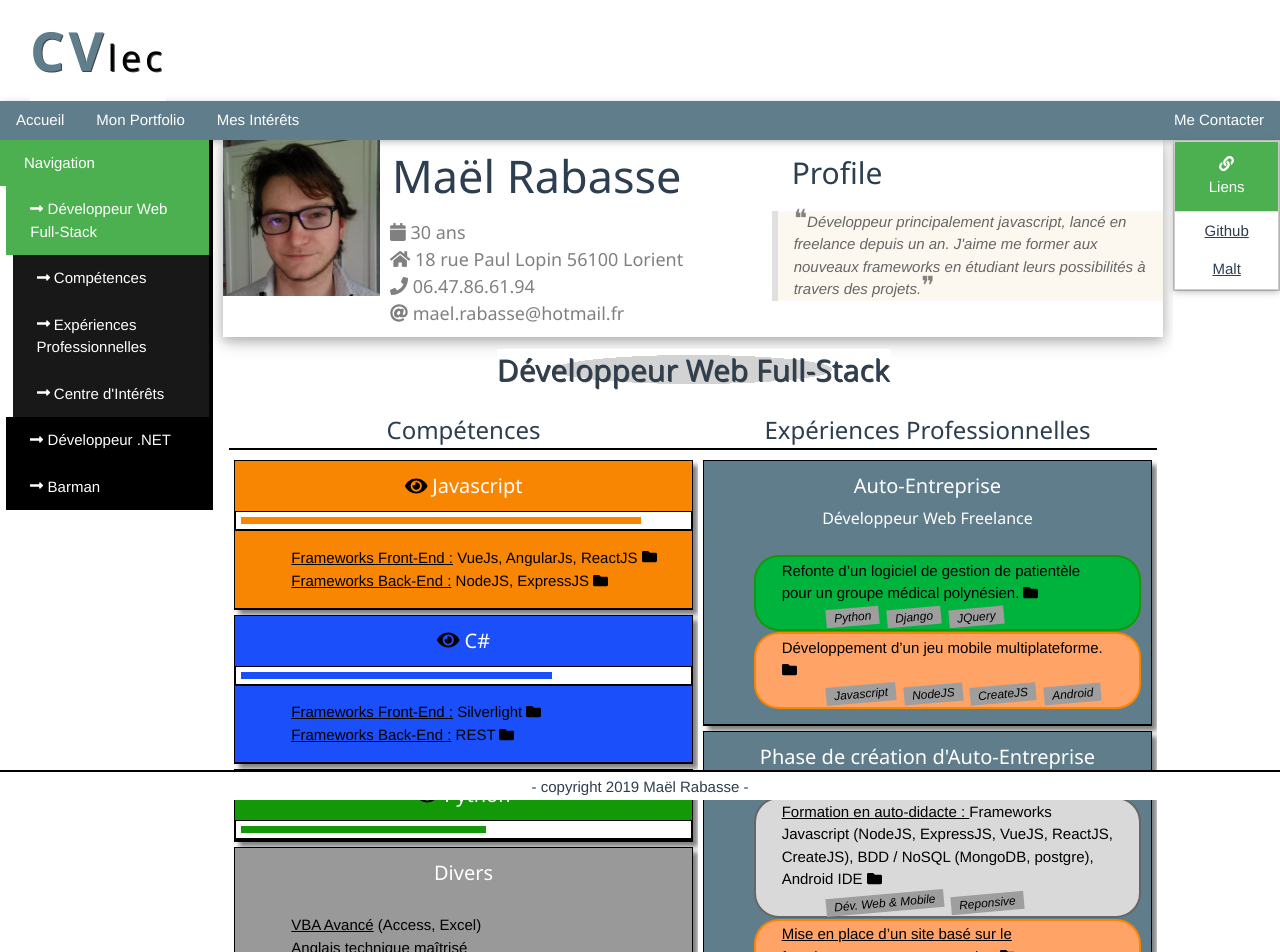
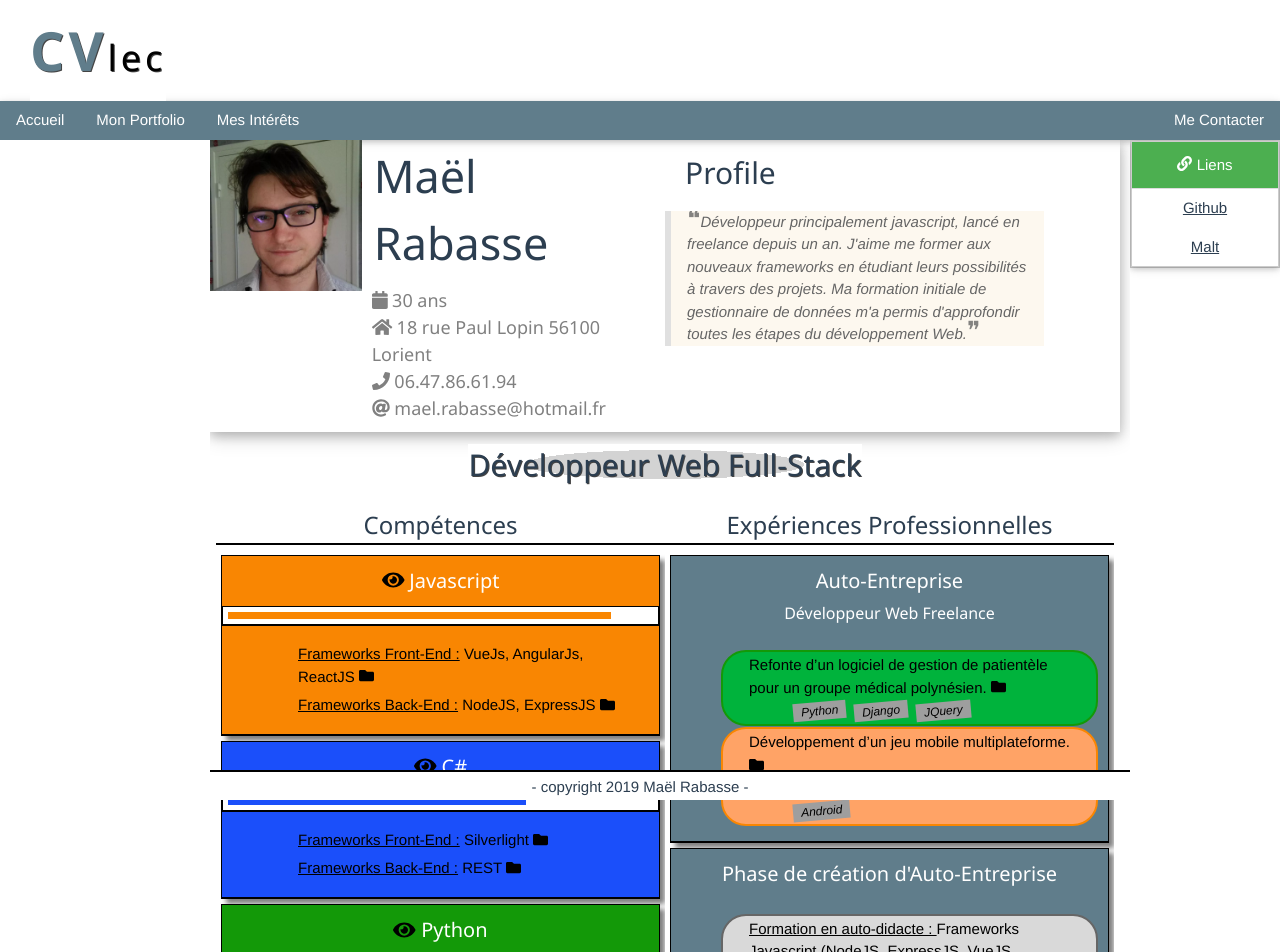
Before and after one commit to PapageiSquirrel/CVlec, a Vue app: page / in a window 1280 px wide. Shown: the top 952 px of the page. Built offline with nearby package versions, Linux system fonts and the light colour scheme.

Commit message:
Add NavLink + Multi-plateform
A link can be selected to filter the cv. Also put the bars as sidebars to have a collapse state for smaller devices

```diff
--- a/src/App.vue
+++ b/src/App.vue
@@ -15,12 +15,18 @@
         <div class="w3-bar-item w3-button w3-right">Me Contacter</div>
       </nav>
 
-      <div class="w3-row">
-        <div id="nav-tab" class="w3-col m2 l2">
-          <nav-tab v-bind:tree="tree" v-bind:depth="0" v-on:navigateTo="NavigateTo" />
+      <div class="content">
+        <div class="w3-sidebar w3-collapse" v-bind:style="{ 'margin-top': sidebarMargin + 'px' }" style="width:210px;">
+          <nav-tab class="nav-tab" v-bind:tree="tree" v-bind:depth="0" v-on:navigateTo="NavigateTo" style="width:200px;" /><br>
+          <nav-link class="nav-tab" v-bind:selectedLink="selectedLink" v-on:selectLink="SelectLink" style="width:200px; margin-top:100px;" />
         </div>
 
-        <div id="main-view" class="w3-col m8 l9">
+        <div id="nav-contact" class="w3-sidebar w3-collapse" v-bind:style="{ 'margin-top': sidebarMargin + 'px' }" style="width:150px;right:0;">
+          <nav-contact class="nav-tab" v-bind:contacts="user.contacts" />
+        </div>
+
+        <div class="w3-main w3-row" style="margin-left: 200px;margin-right: 150px;">
+          <div id="main-view">
             <user-info v-bind:user="user" />
 
             <!--<user-profiles v-bind:profiles="user.profiles" v-on:select="SelectProfile" />-->
@@ -28,11 +34,10 @@
             <profile-overview v-if="selectedProfile != -1"
               v-bind:profile="user.profiles[selectedProfile]"
               v-bind:selectedSection="selectedSection"
-            v-on:selectSection="SelectSection" />
+              v-on:selectSection="SelectSection"
+              v-bind:selectedLink="selectedLink"
+              v-on:selectLink="SelectLink" />
           </div>
-
-        <div id="nav-contact" class="w3-col m2 l1">
-          <nav-contact v-bind:contacts="user.contacts" />
         </div>
       </div>
     </div>
@@ -48,6 +53,7 @@ import UserInfo from './components/UserInfo.vue'
 import ProfileOverview from './components/ProfileOverview.vue'
 import NavContact from './components/NavContact.vue'
 import NavTab from './components/NavTab.vue'
+import NavLink from './components/NavLink.vue'
 
 import Data from './data/user.json'
 
@@ -58,11 +64,13 @@ export default {
     //UserProfiles,
     ProfileOverview,
     NavContact,
-    NavTab
+    NavTab,
+    NavLink
   },
   data: function() {
     return {
       barOffset: null,
+      sidebarMargin: 0,
       isSticky: false,
       selectedProfile : 0,
       selectedSection: -1,
@@ -91,7 +99,7 @@ export default {
         t.nodes.push({ label: section.title, nodes: [] });
       }
       */
-    }
+    },
   },
   methods: {
     SelectProfile: function(val) {
@@ -101,6 +109,9 @@ export default {
     SelectSection: function(val) {
       this.selectedSection = val;
     },
+    SelectLink: function(val) {
+      this.selectedLink = val;
+    },
     updateSticky: function() {
       if (this.barOffset == null && this.$refs.stickyBar) {
         this.barOffset = this.$refs.stickyBar.offsetTop;
@@ -108,8 +119,10 @@ export default {
 
       if (this.barOffset != null) {
         if (window.pageYOffset >= this.barOffset) {
+          this.sidebarMargin = 0;
           this.isSticky = true;
         } else {
+          this.sidebarMargin = -1* window.pageYOffset;
           this.isSticky = false;
         }
       }
@@ -146,8 +159,12 @@ export default {
   z-index: 9999;
   overflow: hidden;
 }
-#nav-tab {
+.nav-tab {
+  /*
+  border-top: solid 4px black;
   border-right: solid 4px black;
+  border-bottom: solid 4px black;
+  */
 }
 #main-view {
   overflow-y: auto;
@@ -163,10 +180,11 @@ export default {
   top: 0;
   width: 100%;
 }
+.sticky + .content {
+  margin-top: 38px;
+}
+.content-margin {
 
-/* Add some top padding to the page content to prevent sudden quick movement (as the navigation bar gets a new position at the top of the page (position:fixed and top:0) */
-.sticky + .content {
-  padding-top: 60px;
 }
 
 footer {
--- /dev/null
+++ b/src/components/NavLink.vue
@@ -0,0 +1,61 @@
+<template>
+  <nav id="navLink" class="w3-bar-block w3-collapse w3-white w3-hover-border-gray w3-animate-left">
+    <div v-on:click="SelectLink()">
+      <b><a class="w3-bar-item w3-button w3-padding-large w3-white" style="border:solid 2px;">Tout Montrer<font-awesome-icon v-bind:icon="iconName()" class="w3-right" /></a></b>
+    </div>
+    <div v-for="link in links" v-bind:key="link.name" v-on:click="SelectLink(link.name)">
+      <a class="w3-bar-item w3-button w3-padding-large" v-bind:style="link.style">{{link.name}}<font-awesome-icon v-bind:icon="iconName(link.name)" class="w3-right" /></a>
+    </div>
+  </nav>
+</template>
+
+<script>
+import stLinks from '../data/links.json'
+
+export default {
+  name: 'NavLink',
+  props: {
+    selectedLink: String
+  },
+  data: function() {
+    return {
+      links: stLinks,
+    }
+  },
+  methods: {
+    iconName: function(name) {
+      if (this.selectedLink == null) return 'eye';
+      else if (this.selectedLink == name) return 'eye';
+      else return 'eye-slash';
+    },
+    SelectLink: function(name) {
+      this.$emit("selectLink", name);
+    }
+  }
+}
+</script>
+
+<!-- Add "scoped" attribute to limit CSS to this component only -->
+<style scoped>
+#navTab {
+
+}
+
+.slide-enter-active {
+  transition: all .5s ease;
+}
+.slide-leave-active {
+  transition: all .5s ease;
+}
+.slide-enter, .slide-leave-to {
+  transform: translateX(10px);
+}
+
+a {
+
+}
+a:hover {
+  transform: translateX(10px);
+  transition: all .5s ease;
+}
+</style>
--- a/src/components/NavTab.vue
+++ b/src/components/NavTab.vue
@@ -1,6 +1,6 @@
 <template>
   <nav id="navTab" class="w3-bar-block w3-collapse w3-white w3-hover-border-gray w3-animate-left">
-    <span v-if="tree.label == 'Navigation'" class="w3-bar-item w3-padding-large w3-green">{{tree.label}}</span>
+    <span v-if="tree.label == 'Navigation'" class="w3-bar-item w3-padding-large w3-green"><font-awesome-icon icon="map" /> {{tree.label}}</span>
     <a v-else href="#" v-on:click="NavigateTo(tree.id)" v-bind:class="{ 'w3-green' : tree.active, 'w3-black': !tree.active }" class="w3-bar-item w3-button w3-padding-large" v-bind:style="{ 'margin-left': depth*3 + '%', width: 100-depth*3 + '%', 'opacity': 1-(depth-1)/10}">
       <span><font-awesome-icon icon="long-arrow-alt-right" /> {{tree.label}}</span>
     </a>
--- a/src/components/ProfileOverview.vue
+++ b/src/components/ProfileOverview.vue
@@ -1,11 +1,13 @@
 <template>
 	<div id="profileOverview" class="w3-container">
 		<h2><span class="bgi">{{profile.title}}</span></h2>
-		<div id="overview">
-			<div v-for="item in profile.sections" v-bind:key="item.id">
-				<transition name="enlarge">
-					<profile-sections v-if="isShown(item.id)" class="trans-section" v-bind:section="item" v-on:selectSection="SelectSection" />
-				</transition>
+		<div id="overview" class="w3-row">
+			<div v-for="n in nbColumn" v-bind:key="n" class="w3-col" v-bind:style="{ width: 100/nbColumn + '%' }">
+				<div v-for="item in sectionsColumnSliced(n)" v-bind:key="item.id">
+					<transition name="enlarge">
+						<profile-sections v-if="isShown(item.id)" class="trans-section" v-bind:section="item" v-on:selectSection="SelectSection" v-bind:selectedLink="selectedLink" v-on:selectLink="SelectLink" />
+					</transition>
+				</div>
 			</div>
 		</div>
 	</div>
@@ -21,11 +23,28 @@ export default {
 	},
 	props: {
 		profile : Object,
-		selectedSection : Number
+		selectedSection : Number,
+		selectedLink : String
+	},
+	computed: {
+		sectionsSortedByOrder: function() {
+			return this.profile.sections.slice().sort((a,b) => (a.order > b.order) ? 1 : ((b.order > a.order) ? -1 : 0));
+		},
+		nbColumn: function() {
+			if (this.selectedSection != -1) return 1;
+			return Math.round(this.profile.sections.length/2);
+		}
 	},
 	methods: {
 		SelectSection: function(val) {
 			this.$emit("selectSection", val);
+		},
+		SelectLink: function(val) {
+			this.$emit("selectLink", val);
+		},
+		sectionsColumnSliced: function(n) {
+			if (this.selectedSection != -1) return this.profile.sections.slice(this.selectedSection);
+			return this.sectionsSortedByOrder.slice(2*(n-1), 2*n);
 		},
 		isShown: function(sid) {
 			if (this.selectedSection != -1 && this.selectedSection != sid) return false;
@@ -36,10 +55,6 @@ export default {
 </script>
 
 <style lang="less" scoped>
-.grid-container {
-	display: grid;
-	grid-template-columns: auto auto;
-}
 .trans-section {
 	width: 100%;
 	overflow:hidden;
@@ -56,7 +71,7 @@ export default {
 }
 
 #overview {
-	.grid-container();
+
 }
 
 h2 {
--- a/src/components/ProfileSections.vue
+++ b/src/components/ProfileSections.vue
@@ -2,7 +2,7 @@
 	<div id="section">
 		<h3 v-on:click="selectSection">{{section.title}}</h3>
 		<div v-for="item in topicsSortedByOrder" v-bind:key="item.id">
-			<section-topics v-bind:sid="section.id" v-bind:topic="item" />
+			<section-topics v-bind:sid="section.id" v-bind:topic="item" v-bind:selectedLink="selectedLink" v-on:selectLink="SelectLink" />
 		</div>
 	</div>
 </template>
@@ -16,7 +16,8 @@ export default {
 		SectionTopics
 	},
 	props: {
-		section: Object
+		section: Object,
+		selectedLink: String
 	},
 	computed: {
 		topicsSortedByOrder: function() {
@@ -26,6 +27,9 @@ export default {
 	methods: {
 		selectSection: function() {
 			this.$emit("selectSection", this.section.id);
+		},
+		SelectLink: function(val) {
+			this.$emit("selectLink", val);
 		}
 	}
 }
--- a/src/components/SectionTopics.vue
+++ b/src/components/SectionTopics.vue
@@ -2,7 +2,7 @@
 	<div id="topic" v-bind:style="topic.style" v-bind:class="{ 'w3-blue-gray': !hasBgColor }">
 		<div>
 			<header class="w3-container" >
-				<h4><font-awesome-icon v-if="isLinked" v-on:click="InitLink" v-bind:icon="iconName" /><span style="color:#FFF;"> {{topic.title}}</span></h4>
+				<h4><font-awesome-icon v-if="isLinked" v-on:click="InitLink" v-bind:icon="iconName" style="cursor: pointer;" /><span style="color:#FFF;"> {{topic.title}}</span></h4>
 				<h6 v-if="topic.sub_title">{{topic.sub_title}}</h6>
 			</header>
 			<div v-if="isNoted" id="bar-flex" class="bordered progress-bar">
@@ -10,7 +10,7 @@
 			</div>
 		</div>
 		<ol v-if="topic.details.length > 0">
-			<topic-details v-for="(item, index) in topic.details" v-bind:detail="item" v-bind:key="index" />
+			<topic-details v-for="(item, index) in topic.details" v-bind:detail="item" v-bind:key="index" v-bind:selectedLink="selectedLink" v-bind:parentLink="selectedLink == topic.title" />
 		</ol>
 	</div>
 </template>
@@ -27,15 +27,15 @@ export default {
 	},
 	props: {
 		sid : Number,
-		topic : Object
+		topic : Object,
+		selectedLink: String
 	},
 	data: function() {
 		return {
 			links: stLinks,
 			isNoted : this.topic.note ? true : false,
 			noteWidth : this.topic.note *100 + '%',
-			noteBG : this.topic.style['background-color'],
-			iconName: "eye"
+			noteBG : this.topic.style['background-color']
 		}
 	},
 	computed: {
@@ -52,6 +52,15 @@ export default {
 		hasBgColor: function() {
 			if (this.topic.style['background-color'] == null) return false;
 			return true;
+		},
+		iconName: function() {
+			if (this.selectedLink == null) return 'eye';
+			var branch = { section: this.sid, topic: this.topic.id };
+			var link_found = this.links.find(function(l) {
+				return l.init.section == branch.section && l.init.topic == branch.topic;
+			});
+			if (link_found && this.selectedLink == link_found.name) return 'eye';
+			else return 'eye-slash';
 		}
 	},
 	methods: {
@@ -61,8 +70,7 @@ export default {
 				return l.init.section == branch.section && l.init.topic == branch.topic;
 			});
 			if (link_found) {
-				// TODO : ModeChange to highlight the link clicked
-				this.iconName = "eye-slash"
+				this.$emit("selectLink", link_found.name);
 			}
 		}
 	},
--- a/src/components/TopicDetails.vue
+++ b/src/components/TopicDetails.vue
@@ -1,5 +1,6 @@
 <template>
-	<li id="details" v-bind:style="linkStyle">
+	<transition name="slide">
+		<li id="details" v-show="isShown" v-bind:style="linkStyle" class="trans-slide" style="border-radius: 25px;margin:1px 10px;padding: 2px 10px;">
 			<div>
 				<div>
 					<div class="w3-container">
@@ -22,6 +23,7 @@
 				</div>
 			</div>
 		</li>
+	</transition>
 </template>
 
 <script>
@@ -30,7 +32,9 @@ import stLinks from '../data/links.json'
 export default {
 	name: 'TopicDetails',
 	props: {
-		detail : Object
+		detail: Object,
+		selectedLink: String,
+		parentLink: Boolean
 	},
 	data: function() {
 		return {
@@ -57,6 +61,11 @@ export default {
 					color: "#000"
 				};
 			} else return {}
+		},
+		isShown: function() {
+			if (this.selectedLink == null) return true;
+			else if (this.parentLink) return true;
+			else return this.detail.link == this.selectedLink;
 		}
 	},
 	methods: {
--- a/src/components/UserInfo.vue
+++ b/src/components/UserInfo.vue
@@ -1,9 +1,9 @@
 <template>
   <div id="userinfo" class="w3-container w3-row w3-card-4">
-      <div class="w3-col m3 l2">
+      <div class="w3-col l2 m3 s4">
         <img src='../assets/photo.webp' />
       </div>
-      <div class="w3-col m5 l5 w3-left-align">
+      <div class="w3-col l4 m9 s8 w3-left-align">
         <div class="w3-panel">
           <h1 class="maintitle" id="user.id">{{user.realname}}</h1>
           <h5><span id="identite">
@@ -14,9 +14,9 @@
           </span></h5>
         </div>
       </div>
-      <div class="w3-col m4 l5">
-        <h2 class="w3-left-align" style="margin-left:20px">Profile</h2>
-        <p class="w3-sand w3-leftbar w3-panel w3-opacity w3-left-align">
+      <div class="w3-col l5 m12 s12">
+        <h2 class="w3-left-align" style="margin-left:20px;">Profile</h2>
+        <p class="w3-sand w3-leftbar w3-panel w3-opacity w3-left-align" style="max-height:10em;overflow:hidden;text-overflow:ellipsis;">
           <span style="font-size:25px;line-height:0.6em;opacity:0.8">&#10077;</span>
           <i style="margin-top: -5px;margin-bottom: -5px">{{user.aboutme}}</i>
           <span style="font-size:25px;line-height:0.6em;opacity:0.8">&#10078;</span>
@@ -54,7 +54,6 @@ a {
   color: #42b983;
 }
 img {
-  height: 100%;
   width: 100%;
 }
 div {
--- a/src/data/links.json
+++ b/src/data/links.json
@@ -2,10 +2,7 @@
 	{
 		"name": "Javascript",
 		"style" : {
-			"margin": "1px 10px",
-			"padding": "2px 10px",
 			"border": "2px solid #F98602",
-			"border-radius": "25px",
 			"background-color": "#ffa366",
 			"color": "#000"
 		},
@@ -18,10 +15,7 @@
 	{
 		"name": "Python",
 		"style" : {
-			"margin": "1px 10px",
-			"padding": "2px 10px",
 			"border": "2px solid #139908",
-			"border-radius": "25px",
 			"background-color": "#00b33c",
 			"color": "#000"
 		},
@@ -34,10 +28,7 @@
 	{
 		"name": "C#",
 		"style" : {
-			"margin": "1px 10px",
-			"padding": "2px 10px",
 			"border": "2px solid #1B4FFA",
-			"border-radius": "25px",
 			"background-color": "#005ce6",
 			"color": "#000"
 		},
--- a/src/data/user.json
+++ b/src/data/user.json
@@ -9,7 +9,7 @@
 		"fixe" : null,
 		"tel" : "06.47.86.61.94",
 		"email" : "mael.rabasse@hotmail.fr",
-		"aboutme" : "Développeur principalement javascript, lancé en freelance depuis un an. \nJ'aime me former aux nouveaux frameworks en étudiant leurs possibilités à travers des projets.",
+		"aboutme" : "Développeur principalement javascript, lancé en freelance depuis un an. \nJ'aime me former aux nouveaux frameworks en étudiant leurs possibilités à travers des projets. \nMa formation initiale de gestionnaire de données m'a permis d'approfondir toutes les étapes du développement Web.",
 		"photo" : null,
 		"contacts" : [
 			{ "type" : "Github", "link" : "https://github.com/PapageiSquirrel", "sublinks": ["LEV", "Gravity Fails", "ShapeShifter", "Colorize", "MOAD"] },
@@ -99,7 +99,7 @@
 						"id": 1,
 						"title" : "Expériences Professionnelles",
 						"style" : {},
-						"order" : 0,
+						"order" : 2,
 						"topics" : [
 							{
 								"id" : 0,
@@ -164,7 +164,7 @@
 						"id": 2,
 						"title" : "Centre d'Intérêts",
 						"style" : {},
-						"order" : 0,
+						"order" : 1,
 						"topics" : [
 							{
 								"id" : 0,
--- a/src/main.js
+++ b/src/main.js
@@ -2,10 +2,10 @@ import Vue from 'vue'
 import App from './App.vue'
 
 import { library } from '@fortawesome/fontawesome-svg-core'
-import { faLink, faFolder, faFolderOpen, faPhone, faHome, faAt, faCalendar, faLongArrowAltRight, faEye, faEyeSlash } from '@fortawesome/free-solid-svg-icons'
+import { faLink, faFolder, faFolderOpen, faPhone, faHome, faAt, faCalendar, faLongArrowAltRight, faEye, faEyeSlash, faMap } from '@fortawesome/free-solid-svg-icons'
 import { FontAwesomeIcon } from '@fortawesome/vue-fontawesome'
 
-library.add(faLink, faFolder, faFolderOpen, faPhone, faHome, faAt, faCalendar, faLongArrowAltRight, faEye, faEyeSlash)
+library.add(faLink, faFolder, faFolderOpen, faPhone, faHome, faAt, faCalendar, faLongArrowAltRight, faEye, faEyeSlash, faMap)
 
 Vue.component('font-awesome-icon', FontAwesomeIcon)
 
```
Lines whose indentation alone changed are shown as unchanged.
